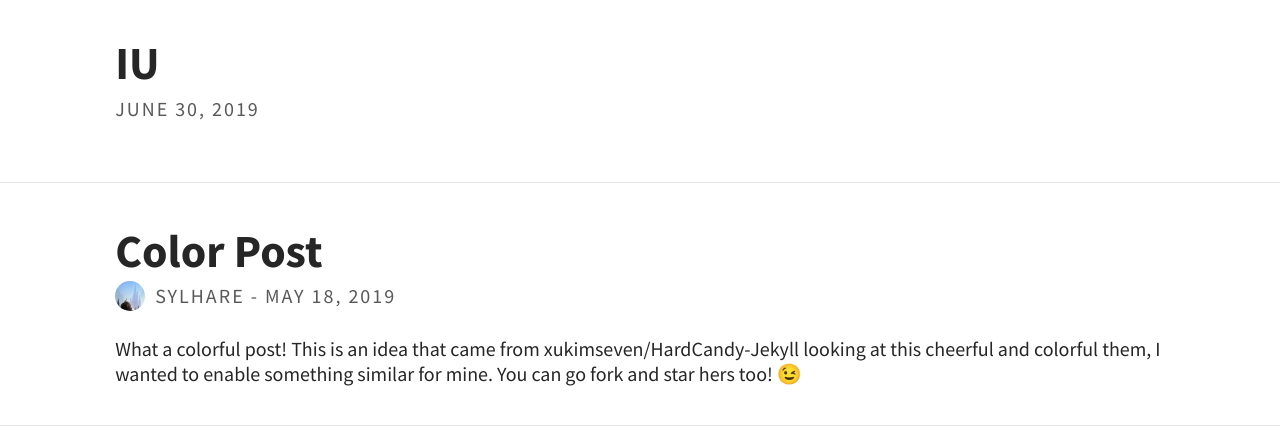
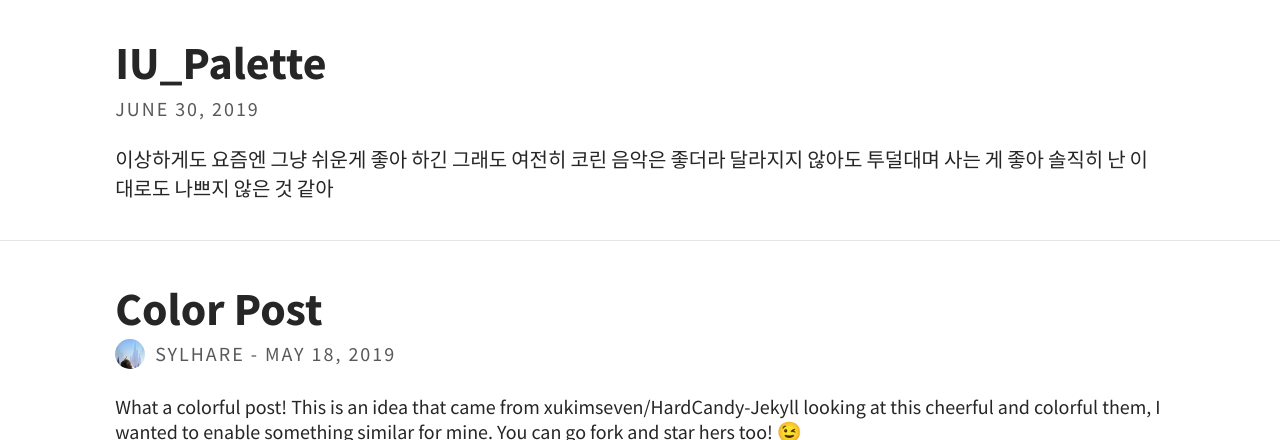
Before and after one commit to jinsun-yang/jinsun-yang.github.io, a Jekyll site: the page built from index.html, in a window 1280 px wide, cut to the strip 394-834 px from the top of the page. Built offline with Jekyll 4.4.1, drawn with Linux system fonts in a browser that asks for light colours; the list of posts is cut into pages by our own code; part of the change alters nothing that is shown.

Commit message:
아이유

```diff
--- a/_posts/2019-06-30-sample-post.md
+++ b/_posts/2019-06-30-sample-post.md
@@ -1,8 +1,99 @@
 ---
 layout: post
-title: IU
+title: IU_Palette
 tags: [A Tag, Test, Lorem, Ipsum]
 excerpt_separator: <!--more-->
 ---
 
+이상하게도
+요즘엔 그냥
+쉬운게 좋아
+
+하긴 그래도 여전히 코린 음악은 좋더라
+달라지지 않아도 투덜대며 사는 게 좋아
+솔직히 난 이대로도 나쁘지 않은 것 같아
+
+<!--more-->
+
+hot pink보다 진한 보라색을 더 좋아해
+또 뭐더라 단추 있는 파자마, 립스틱, 좀 짖궂은 장난들
+
+I like it
+I am twenty five
+날 좋아하는 거 알아
+
+Oh I got this
+I'm truly found
+이제 조금
+알 것 같아 날
+
+긴 머리보다
+반듯이 자른 단발이 좋아
+하긴 그래도
+좋은 날 부를 땐 참 예뻤더라
+
+되돌려 받기 위한
+친절은 그만둘까 봐
+
+조금은 슬픈 것 같아
+
+왜 그럴까 조금 촌스러운 걸 좋아해
+그림보다 빼곡히 채운
+Palette, 일기, 잠들었던 시간들
+
+I like it
+I am twenty five
+날 미워하는 거 알아
+
+Oh I got this
+I'm truly found
+이제 조금
+알 것 같아 날
+
+어려서 모든 게 어려워
+잔소리에 매 서러워
+꾸중만 듣던 철부지 애
+겨우 스무고개 넘어
+기쁨도 잠시 어머
+아프니까 웬 청춘이래
+
+지은아 뛰어야 돼
+시간이 안 기다려준대
+치열하게 일하되
+틈틈이 행복도 해야 돼
+
+스물 위 서른 아래
+고맘 때 Right there
+애도 어른도 아닐 때
+그저 나일 때
+이제 뭐라도 견디지 뭐
+언제라고 좋기만 한 적이 있었나
+씩씩하게 일어서 기지개 활짝 켜서
+영원히 살고 싶은 나이 now
+
+Palette, 일기, 잠들었던 시간들
+I like it
+I am twenty five
+날 좋아하는 거 알아
+
+Oh I got this
+I'm truly found
+이제 조금
+알 것 같아 날
+
+
+[아이유의 낮](https://youtu.be/7HTSNdi334U)
+
+어떤 사람은 만나기 전에 그에 대한 부정적인 이야기를 먼저 듣게 된다. 연예인이라면 그런 일이 다반사일 텐데 그건 참 나쁜 환경이다. 아이유를 알기 전부터 아이유를 싫어하는 사람들이 많다는 사실을 먼저 알았다. 그리고 나도 모르게 아, 왜 미움을 받는지 알 것 같다고 짐작했다. 여자연애인을 괴롭히는 악질적인 풍토에 동조해버린 쉬운 짐작과 자기만족이 많이 후회된다. 핫핑크보다 진한 보라색이 좋다고 긴머리보다 반듯이 자란 단발이 좋다고 자기가 좋아하는 것을 곰곰히 생각하고 구체적으로 말하는 여자 연애인을 가만 두지 않는다. 그러다가도 좋은날 부를 때 참 예뻤더라고 현재와 다른 자신의 과거를 사랑하기까지 한다면 곧장 처형대에 오른다.
+
+왜냐하면 다르니까. 많은 사람들이 하지 못하는 것들, 자기가 좋아하는 것에 이름을 붙이고 아름다운 멜로디로 노래하고 부끄럽지만 용기있는 고백을 드러내는 일을 해내는 것. 여자연애인이 자신의 실력을 뽐내고 널리 사랑받는 일을 사람들은 용납하지 않고 괴롭힌다. 그러나 아이유가 얼마나 우월하진지 칭송하는 일은 그를 또 한번 외롭게 두고 그에게 응답하지 않는 것이다. 아이유가 보여주는 차이들, 아이유의 경험과 감각이 벼려낸 언어와 멜로디에 응답하는 일은 내가 가진 차이들을 보여내는 일일 것이다. 내가 경험하고 느끼는 것을 한참 바라보고 이름을 붙여주고 교차되는 영감과 창의력을 발휘하고 결과물을 주고 받아보는 것.
+
+오드리 로드는 말한다. 차이를 인내하고 관용할 것으로 대하면 우리 삶에 존재하는 차이의 창의적 가능성을 부정하게 된다. 차이는 관용이 대상이 아니라 창의성이 불꽃튈 극단의 동력이다. 이런 이해 속에서 상호의존은 더 이상 우리 일상을 위협하는 것이 되지 않는다. 차이라는 거칠고 강력한 연결을 통해 우리는 각자의 힘을 구축한다. *"The Master's Tools Will Never Dismantle the Master's House"*
+
+우정의 새로운 양식, 공동체를 상상하고 시도할 동력이 되는 차이를 자주 떠올린다. 이곳에 유학와서 내가 마주하는 차이들은 나의 결험이나 결핍과 다르지 않았다(나한테 집중하는 게 지겨운데도 이곳의 긴장된 일상에서 성찰의 영역이 나를 벗어나지 못한다). 수업을 도와야 하는데 영어를 못하고, 장을 봐야 하는데 마트에 갈 차가 없고, 집대표자가 됐지만 회의 내용을 따라가지 못하는 내 조건을 차이라고 부를 수 있을까. 타인과 공유할 수 없는 고통이라고, 미국 제국주의를 쫓아 온 한국 학생의 예정된 수순이라고 일컬어야 하는 게 아닐까. 나와 타인의 관계를 저울대에 올리지 말자는 다짐이, 용기를 내서 도움을 구하고 당당하게 도움을 받자는 합리적인 결론이 설거지 한 번 하는 가치도 없다.
+
+
+팔레트의 가사는 한번 바꼈는데 그게 참 더 좋다. "달라지지 않아도 투덜대며 사는 게 좋아/ 솔직히 난 이대로도 나쁘지 않은 것 같아" 이런 고백에 멜로디를 붙일 수 있는 사람은 어떤 사람일까 궁금해진다. 조금 부럽고 많이 좋아하게 된다. 아이유의 노래를 통해, 아이유가 전해주는 차이들을 통해 깨닫고 즐긴 것들을 떠올리면 아이유를 알지 못한 채 그를 미워하는 마음에 동조했던 순간을 어찌해야할지 모르겠다. 타성적인 게으름과 얄팍한 시기로 다 놓치는 것이다. 세상이 전해주는 반짝이는 것들, 내게도 전달되는 이 에너지와 용기를 스스로 외면하는 게 된다. 그건 정말이지 외롭고 슬픈 일이다.
+
+
 {% include aligner.html images="pexels/IMG_1260.JPG,pexels/IMG_1418.JPG" %}
--- a/_sass/base/_variables.scss
+++ b/_sass/base/_variables.scss
@@ -1,5 +1,5 @@
 // Typography
-$font-family-main: 'Source Sans Pro', Helvetica, Arial, sans-serif;
+$font-family-main: 'Source Sans Pro', Helvetica, Arial, Nanum Gothic, sans-serif;
 $font-family-headings: 'Source Sans Pro', Helvetica, Arial, sans-serif;
 $font-family-logo: 'Source Sans Pro', Helvetica, Arial, sans-serif;
 $font-size: 1.25em;
--- a/assets/css/main.scss
+++ b/assets/css/main.scss
@@ -2,3 +2,5 @@
 ---
 
 @import "type-on-strap";
+
+@import url('https://fonts.googleapis.com/css?family=Nanum+Gothic');
```
